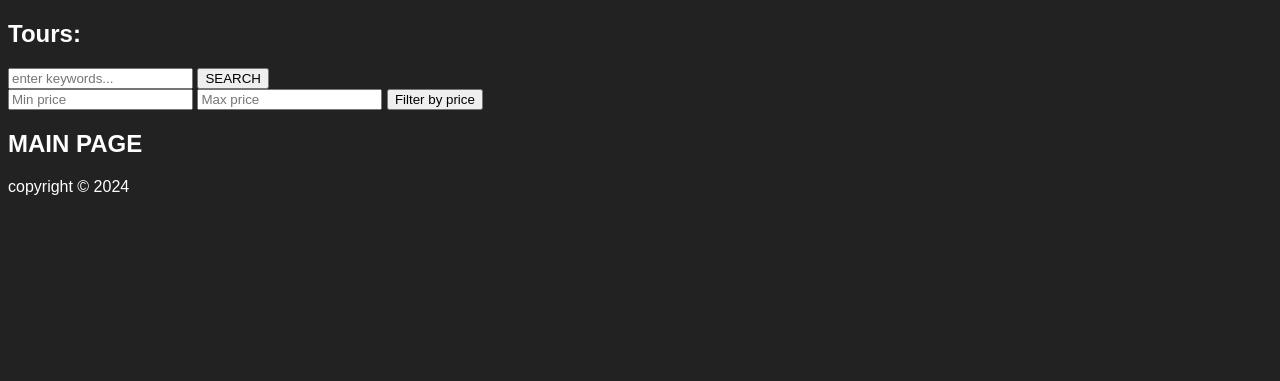
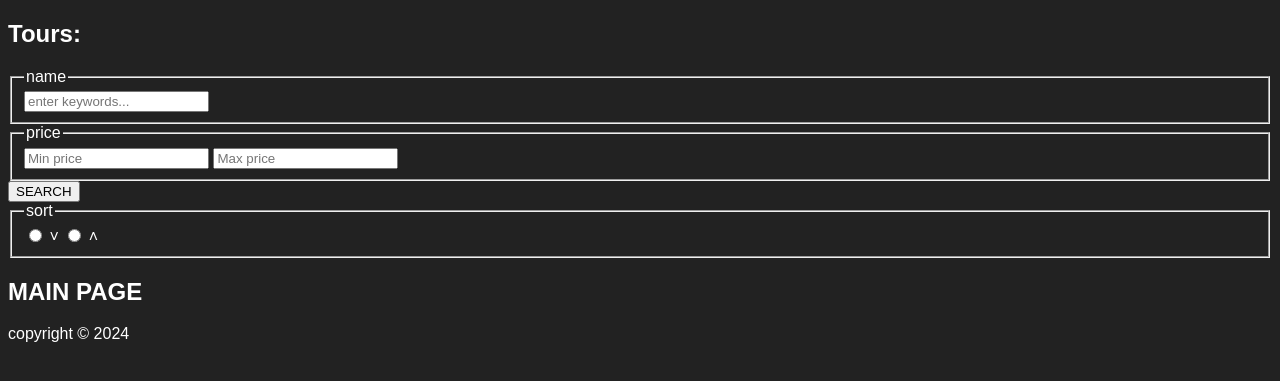
Before and after one commit to MitcovaKate/php, a PHP site: page / in a window 1280 px wide. Shown: the part 26-407 px from the top of the page. Run offline with PHP 8.4, Linux system fonts and the light colour scheme.

Commit message:
Update tours.php

```diff
--- a/booking/src/tours.php
+++ b/booking/src/tours.php
@@ -7,52 +7,116 @@
   if(isset($_POST['search'])){
     $tours=array_filter($tours,function($tour){
         return
-       similar_text($tour['name'], $_POST['search'])>=3 || $_POST['search'] == '';
+       !(stripos($tour['name'], $_POST['search']) === false) || $_POST['search'] == '';
 
    }) ;
   }
- $tours=array_values($tours);
- ?>
-<?
-  if (isset($_POST['min_price']) && isset($_POST['max_price'])) {
-     $minPrice = (int) $_POST['min_price'];
-     $maxPrice = (int) $_POST['max_price'];
 
-   $tours = array_filter($tours, function ($tour) use ($minPrice, $maxPrice) {
-      return $tour['price']['amount'] >= $minPrice && $tour['price']['amount'] <= $maxPrice;
-});
-}
-  if (isset($_POST['min_price']) || isset($_POST['max_price'])) {
-    $minPrice = isset($_POST['min_price']) ? (int) $_POST['min_price'] : null;
-    $maxPrice = isset($_POST['max_price']) ? (int) $_POST['max_price'] : null;
-    $tours = array_filter($tours, function ($tour) use ($minPrice, $maxPrice) {
-        if ($minPrice !== null && $tour['price']['amount'] < $minPrice) {
-           return false;
-        }
+// и min и max
+//   if (isset($_POST['min_price']) && isset($_POST['max_price'])) {
+//      $minPrice = (int) $_POST['min_price'];
+//      $maxPrice = (int) $_POST['max_price'];
 
-       if($maxPrice !== null && $tour['price']['amount'] >= $maxPrice) {
-            return false;
-        }
+//    $tours = array_filter($tours, function ($tour) use ($minPrice, $maxPrice) {
+//       return $tour['price']['amount'] >= $minPrice && $tour['price']['amount'] <= $maxPrice;
+// });
+// }
 
-        return true;
+  // только min
+    if (isset($_POST['min_price'])){
+    $tours = array_filter($tours, function ($tour) {
+   return
+     $tour['price']['amount'] >=(int)$_POST['min_price'];
     });
 }
-  ?>
+// только max
+if (isset($_POST['max_price'])){
+  $tours = array_filter($tours, function ($tour) {
+ return
+   $tour['price']['amount'] <=(int)$_POST['max_price'];
+  });
+}// результат и min и max и minmax
+
+
+// если применять button
+// if(isset($_POST['sort_desc'])){
+// usort($tours, function($tour_a, $tour_b ){
+// return $tour_b['price']['amount'] - $tour_a['price']['amount'];
+// });
+
+// }
+// if(isset($_POST['sort_asc'])){
+//   usort($tours, function($tour_a, $tour_b ){
+//   return $tour_a['price']['amount'] - $tour_b['price']['amount'];
+//   });
+
+//   }
+
+
+
+// hw2 radio buttons
+
+if (isset($_POST['sort'])) {
+  $sort = $_POST['sort'];
+  if ($sort === 'desc') {
+      usort($tours, function($tour_a, $tour_b) {
+          return $tour_b['price']['amount'] - $tour_a['price']['amount'];
+      });
+  } else if ($sort === 'asc') {
+      usort($tours, function($tour_a, $tour_b) {
+          return $tour_a['price']['amount'] - $tour_b['price']['amount'];
+      });
+  }
+}
+ $tours=array_values($tours);
+?>
 
 <section>
 <h1>Tours:</h1>
 <!-- //filters -->
 
 
- <form action="?page=tours" method="POST">
-    <input type="text" placeholder="enter keywords..." value="<?=$_POST['search'] ?? ''?>">
-    <button>SEARCH</button>
+ <form action="?page=tours" method="POST" id="tour-form">
+  <fieldset>
+    <legend>name</legend>
+    <input type="text"
+           placeholder="enter keywords..."
+           value="<? $_POST['search'] ?? ''?>">
+   </fieldset>
+
+  <fieldset>
+      <legend>price</legend>
+      <input type="number"
+             name="min_price"
+             placeholder="Min price"
+             value="<?$_POST['min_price'] ?? ''?>">
+
+       <input type="number"
+              name="max_price"
+              placeholder="Max price"
+              value="<? $_POST['max_price'] ?? ''?>">
+    </fieldset>
+      <button>SEARCH</button>
+        <fieldset>
+          <legend>sort</legend>
+          <!-- <button name="sort_desc">v</button>
+          <button name="sort_asc">^</button> -->
+<!--
+hw2 use radio buttons -->
+     <input type="radio"
+            name="sort"
+            value="desc"
+            id="sort_desc"> ˅
+     <input
+           type="radio"
+           name="sort"
+           value="asc"
+           id="sort_asc"
+           > ˄
+        </fieldset>
+
 </form>
-<form action="?page=tours" method="POST">
-  <input type="number" name="min_price" placeholder="Min price">
-  <input type="number" name="max_price" placeholder="Max price">
-  <button type="submit">Filter by price</button>
-</form>
+
 <!--  -->
     <ol>
         <?php
@@ -68,3 +132,17 @@
         <?php } ?>
     </ol>
 </section>
+
+<script>
+  const sortDescRadio = document.getElementById('sort_desc');
+  const sortAscRadio = document.getElementById('sort_asc');
+  const tourForm = document.getElementById('tour-form');
+
+  sortDescRadio.addEventListener('change', function() {
+    tourForm.submit();
+  });
+
+  sortAscRadio.addEventListener('change', function() {
+    tourForm.submit();
+  });
+</script>
```
